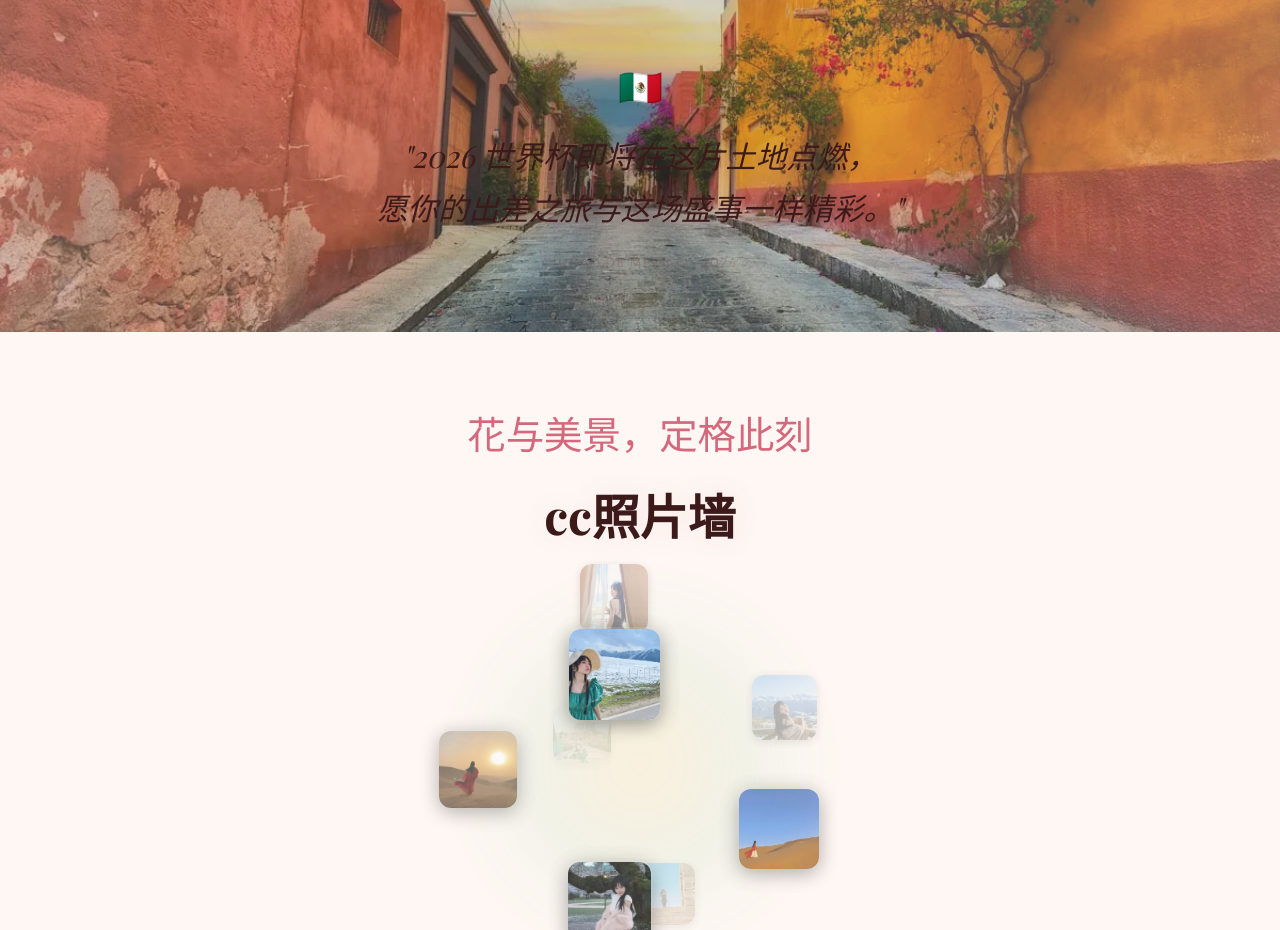
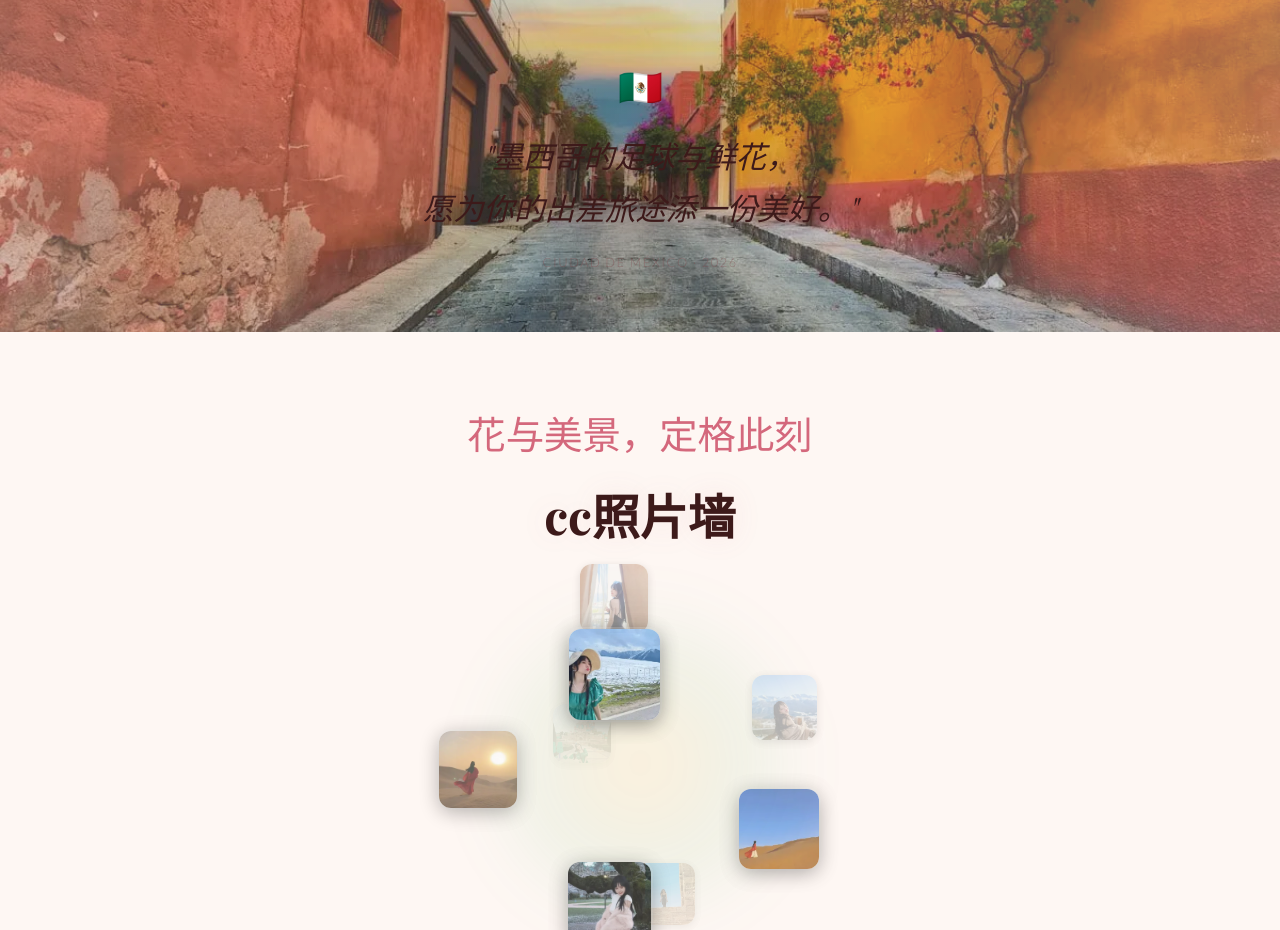
Before and after one commit to Brucejfang/MexicoTour, a React (Vite) app: page / in a window 1280 px wide. Shown: the part 800-1730 px from the top of the page. Built offline with nearby package versions, Linux system fonts and the light colour scheme; a web font is replaced by a local one.

Commit message:
引语微调：足球与鲜花

```diff
--- a/src/app/App.tsx
+++ b/src/app/App.tsx
@@ -201,8 +201,8 @@ export default function App() {
                 textShadow: "0 1px 15px rgba(200,100,120,0.15)",
                 maxWidth: 600,
               }}>
-              "2026 世界杯即将在这片土地点燃，<br />
-              愿你的出差之旅与这场盛事一样精彩。"
+              "墨西哥的足球与鲜花，<br />
+              愿为你的出差旅途添一份美好。"
             </motion.p>
             <motion.p variants={fadeUp} initial="hidden" whileInView="visible" viewport={{ once: true }} custom={0.3}
               style={{
```
